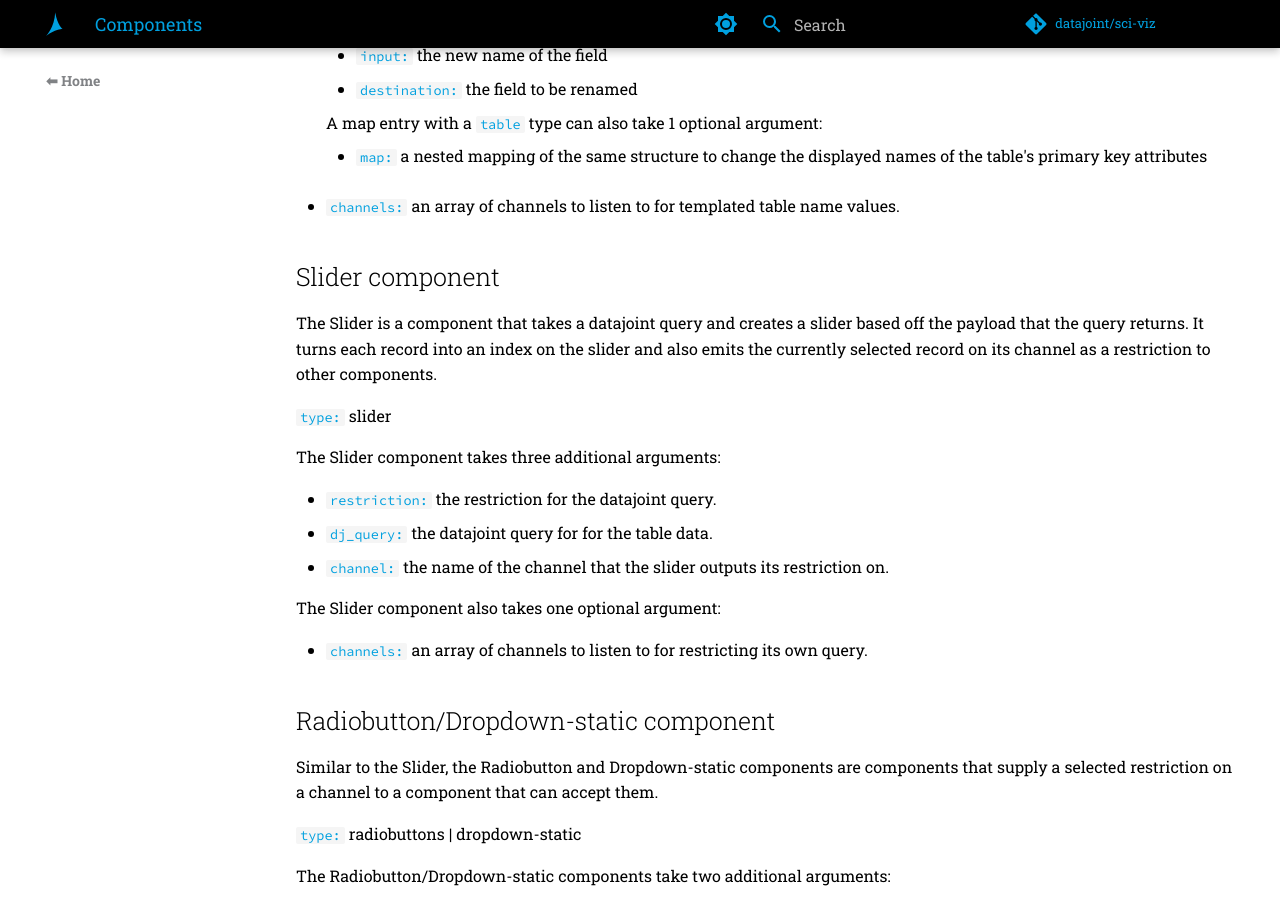
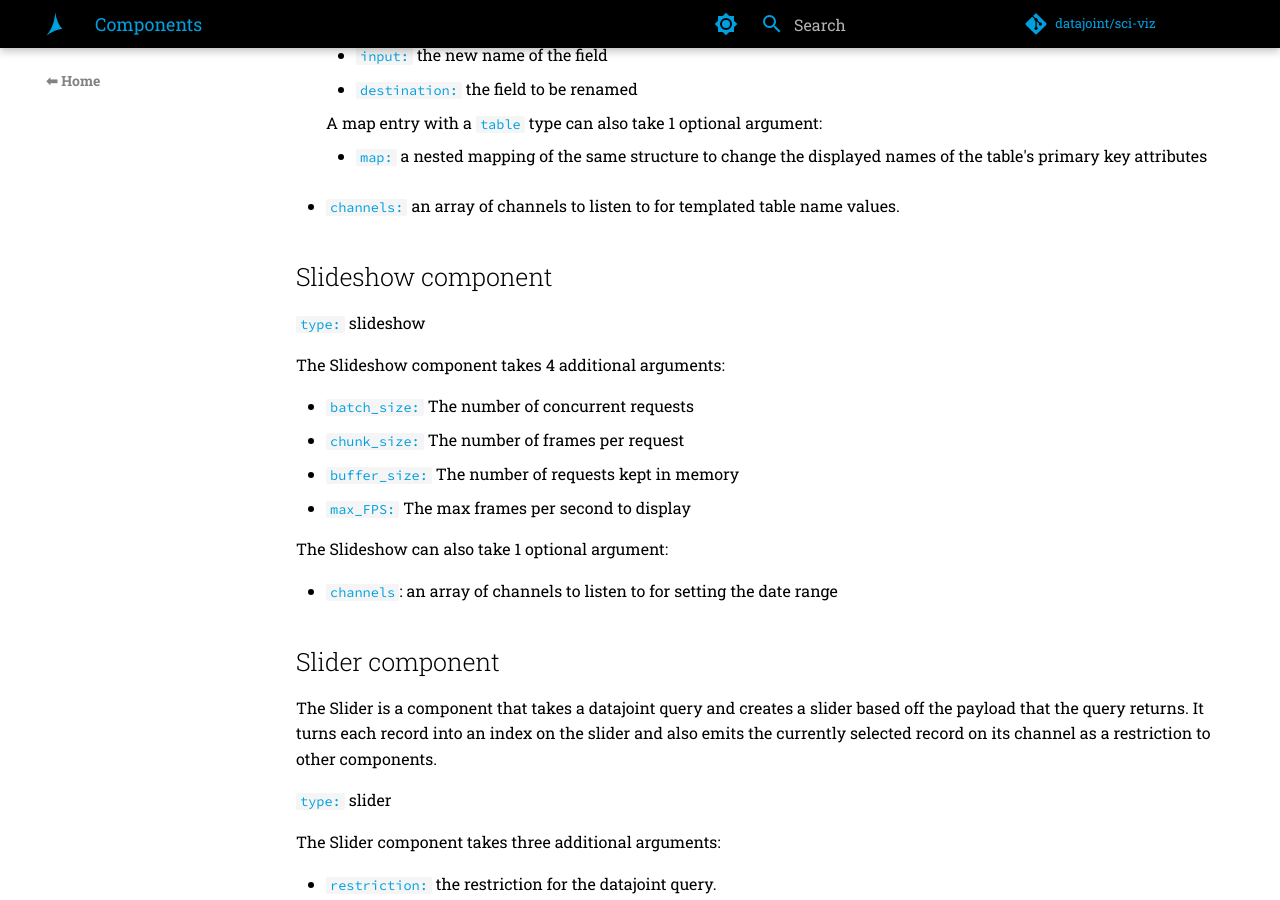
Before and after one commit to datajoint/sci-viz, an MkDocs documentation site: the page built from docs/src/concepts/components.md, in a window 1280 px wide and 900 px high, scrolled down 2871 px. Built offline with MkDocs 1.6.1 and Material for MkDocs 9.7.7, drawn with Linux system fonts in a browser that asks for light colours; comment, search, counter and statistics services are not loaded; the version menu is left out; some of the changed text lies outside the part shown.

Commit message:
slideshow and daterangepicker docs

```diff
--- a/docs/src/concepts/components.md
+++ b/docs/src/concepts/components.md
@@ -114,6 +114,22 @@
 
 - `channels:` an array of channels to listen to for templated table name values.
 
+## Slideshow component
+
+`type:` slideshow
+
+The Slideshow component takes 4 additional arguments:
+
+- `batch_size:` The number of concurrent requests
+- `chunk_size:` The number of frames per request
+- `buffer_size:` The number of requests kept in memory
+- `max_FPS:` The max frames per second to display
+
+The Slideshow can also take 1 optional argument:
+
+- `channels`: an array of channels to listen to for setting the date range
+
+
 ## Slider component
 
 The Slider is a component that takes a datajoint query and creates a slider based off the payload that the query returns. It turns each record into an index on the slider and also emits the currently selected record on its channel as a restriction to other components.
@@ -161,3 +177,13 @@
 - `restriction:` the restriction for the datajoint query.
 - `dj_query:` the datajoint query for for the table data.
 - `channel:` the name of the channel that the slider outputs its restriction on.
+
+## Date-Range-Picker component
+
+The Date-Range-Picker component emits a `startTime` and `endTime` datetime value to channeled components
+
+`type:` daterangepicker
+
+The Date-Range-Picker takes 1 additional argument:
+
+- `channel:` the name of the channel that the date range picker outputs its restriction on.
```
